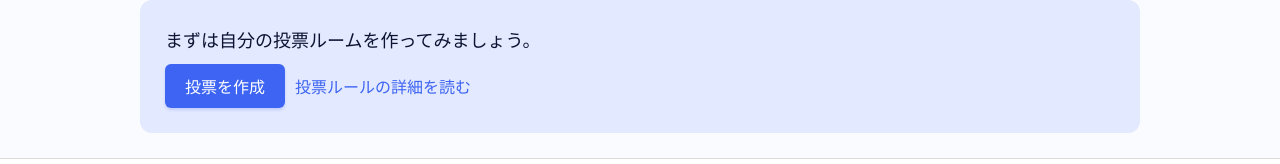
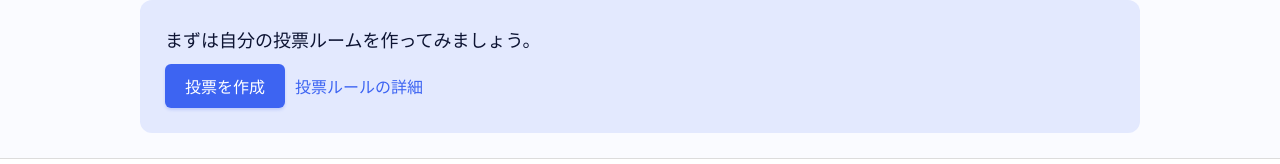
Before and after one commit to moyotsukai/eraberule-lp, a Next.js app: page / in a window 1280 px wide. Shown: the part 2195-2359 px from the top of the page. Built offline with nearby package versions, Linux system fonts and the light colour scheme.

Commit message:
fix: text

```diff
--- a/components/templates/IndexPage.tsx
+++ b/components/templates/IndexPage.tsx
@@ -65,7 +65,7 @@ const IndexPage: React.FC = () => {
             />
           </div>
           <Link href="/details" passHref>
-            <a css={detailLinkStyle}>投票ルールの詳細を読む</a>
+            <a css={detailLinkStyle}>投票ルールの詳細</a>
           </Link>
         </div>
       </div>
```
